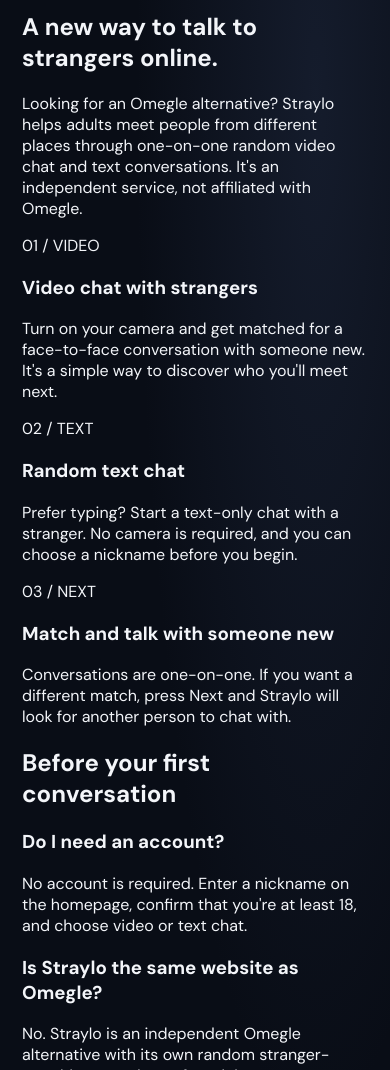
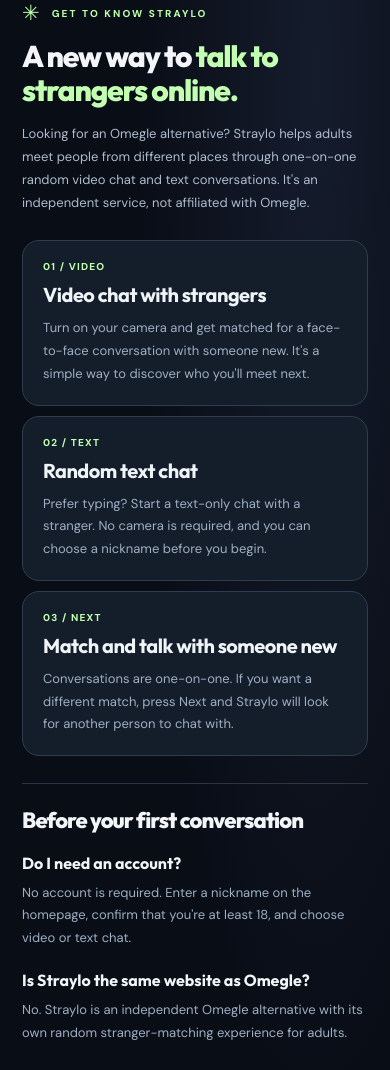
Before and after one commit to perfectcadence420/Crosswave, a website: page index.html in a window 390 px wide. Shown: the part 930-2000 px from the top of the page. Drawn offline with Linux system fonts and the light colour scheme.

Commit message:
Style responsive SEO discovery content on homepage

```diff
--- a/style.css
+++ b/style.css
@@ -104,3 +104,21 @@
   .chat-page.text-mode.keyboard-open .session-footer{display:none}
   .chat-page.text-mode.keyboard-open .chat-composer{padding-bottom:9px}
 }
+
+/* Crawlable homepage explanation: SEO copy that's also useful to visitors. */
+.discover-section{position:relative;z-index:1;margin:10px 0 42px;padding:45px 0 0;border-top:1px solid #293549}
+.discover-intro{max-width:750px}.discover-intro h2,.discover-answers h2{font:800 clamp(29px,3.4vw,47px)/1.12 Outfit,system-ui,sans-serif;letter-spacing:-.04em;margin:15px 0 16px}
+.discover-intro h2 em{font-style:normal;color:#c2ffb1}
+.discover-intro>p{color:#aebccf;font-size:14px;line-height:1.85;max-width:735px;margin:0 0 26px}
+.discover-grid{display:grid;grid-template-columns:repeat(3,minmax(0,1fr));gap:14px}
+.discover-card{background:#141e2b;border:1px solid #303d51;border-radius:17px;padding:23px;min-width:0}
+.discover-number{display:block;color:#bfffad;font-size:10px;font-weight:800;letter-spacing:.12em;margin-bottom:17px}
+.discover-card h3{font:700 20px/1.2 Outfit,system-ui,sans-serif;letter-spacing:-.025em;margin:0 0 10px;color:#eff5f7}
+.discover-card p{font-size:13px;line-height:1.75;color:#9eafc3;margin:0}
+.discover-answers{margin-top:34px;padding:24px 0 4px;border-top:1px solid #283648}
+.discover-answers h2{font-size:clamp(22px,2.3vw,31px);margin:0 0 20px}
+.discover-qa{display:grid;grid-template-columns:repeat(2,minmax(0,1fr));gap:25px}
+.discover-qa h3{font:700 16px Outfit,system-ui,sans-serif;margin:0 0 9px;color:#f0f5f8}
+.discover-qa p{font-size:13px;line-height:1.75;color:#9eafc3;margin:0}
+@media(max-width:900px){.discover-grid{grid-template-columns:1fr}.discover-card{padding:19px 20px}.discover-number{margin-bottom:10px}.discover-card p{max-width:650px}}
+@media(max-width:760px){.discover-section{margin:3px 0 30px;padding-top:30px}.discover-intro h2{font-size:clamp(30px,7vw,40px)}.discover-intro>p{font-size:13px;line-height:1.75}.discover-grid{gap:10px}.discover-answers{margin-top:27px}.discover-qa{grid-template-columns:1fr;gap:20px}}
```
